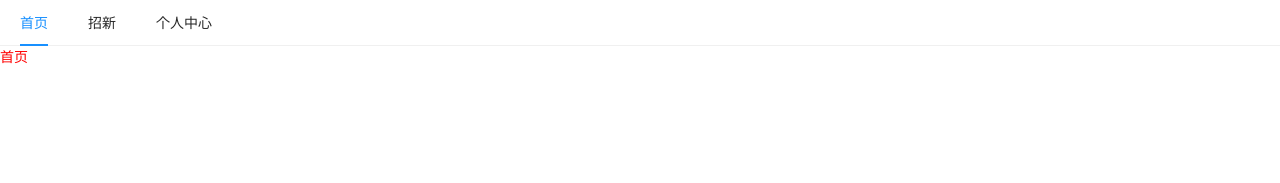
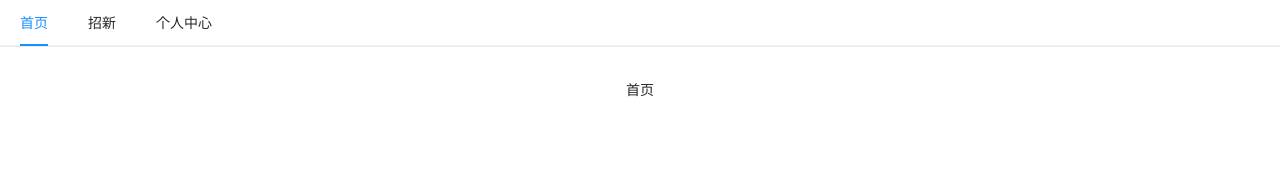
Before and after one commit to xiaoyangjia1/sz-official-website, a Next.js app: page / in a window 1280 px wide. Shown: the top 183 px of the page. Built offline with nearby package versions, Linux system fonts and the light colour scheme.

Commit message:
feat: 配置模块化代码识别

```diff
--- a/package.json
+++ b/package.json
@@ -21,6 +21,7 @@
     "@types/react-dom": "18.0.6",
     "eslint": "8.23.1",
     "eslint-config-next": "12.3.1",
-    "typescript": "4.8.3"
+    "typescript": "4.8.3",
+    "typescript-plugin-css-modules": "^3.4.0"
   }
 }
--- a/pages/index.tsx
+++ b/pages/index.tsx
@@ -11,7 +11,7 @@ const Home: NextPage = () => {
         <meta name="description" content="数智招新官网" />
         <link rel="icon" href="/favicon.ico" />
       </Head>
-      <div className={styles.test}>首页</div>
+      <div className={styles.footer}>首页</div>
     </>
   );
 };
--- a/tsconfig.json
+++ b/tsconfig.json
@@ -16,7 +16,8 @@
     "incremental": true,
     "paths": {
       "@/*": ["./*"]
-    }
+    },
+    "plugins": [{ "name": "typescript-plugin-css-modules" }]
   },
   "include": ["next-env.d.ts", "**/*.ts", "**/*.tsx"],
   "exclude": ["node_modules"]
```
Also changed, not shown: 2 other files (tests, documents, lock files or other folders).
